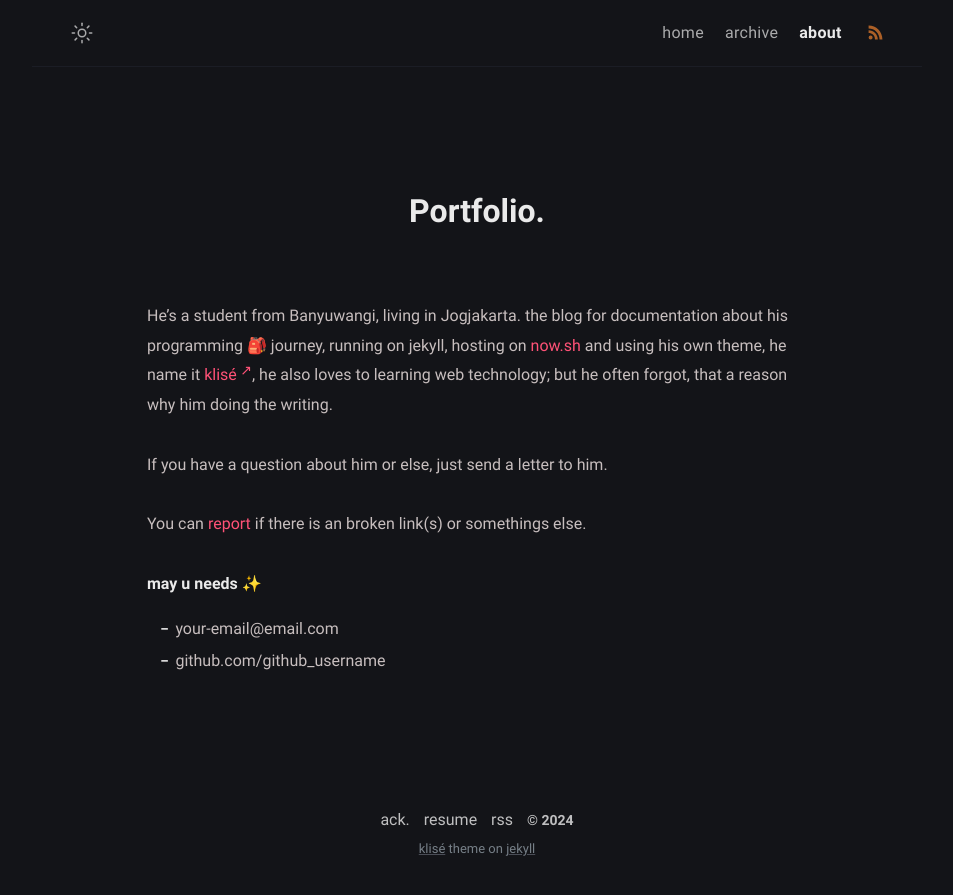
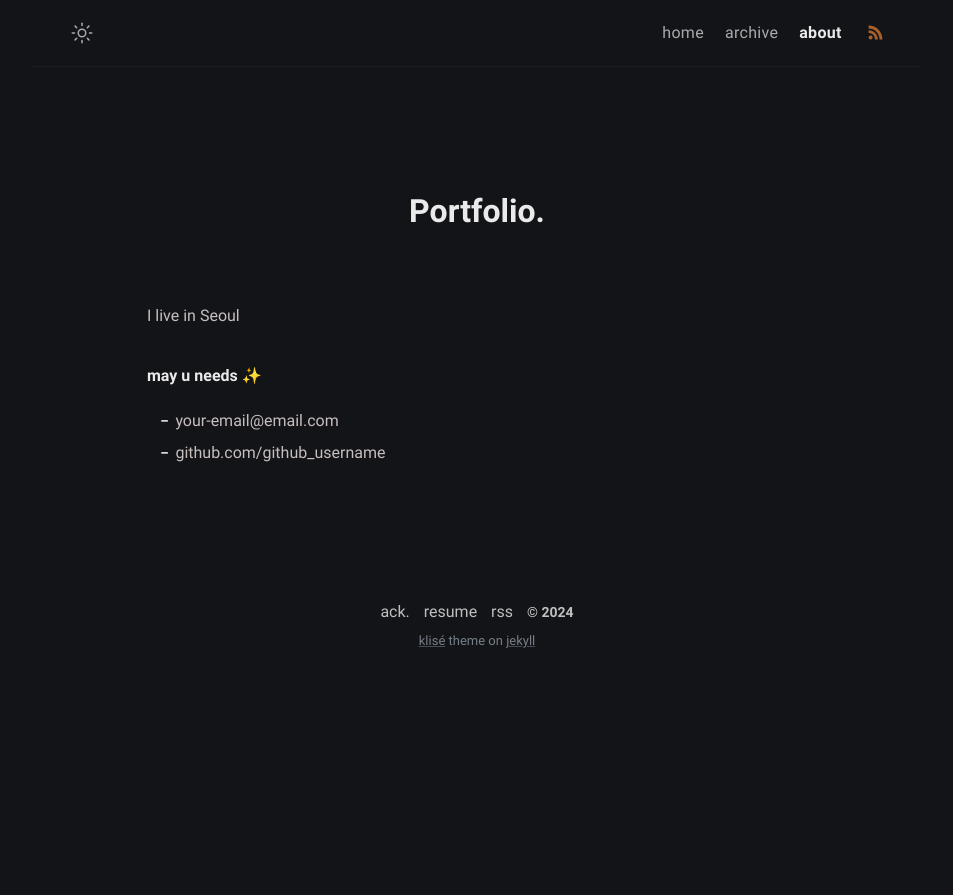
Before and after one commit to ascody/ascody.github.io, a Jekyll site: the page built from about.md, in a window 1280 px wide. Shown: the top 895 px of the page, without its empty margins (163-1116 px from the left). Built offline with Jekyll 4.4.1, drawn with Linux system fonts in a browser that asks for light colours.

Commit message:
Refactor about.md: Simplify content and remove outdated information

```diff
--- a/about.md
+++ b/about.md
@@ -2,15 +2,11 @@
 title: Portfolio
 permalink: /about/
 layout: page
-excerpt: Hello peeps, I'm student of computer science from Banyuwangi, living in Jogjakarta. This blog for documentation about my programming journey, running on jekyll, hosting on netlify and using my own simple theme.
+excerpt: a
 comments: false
 ---
 
-He's a student from Banyuwangi, living in Jogjakarta. the blog for documentation about his programming 🎒 journey, running on jekyll, hosting on [now.sh](http://now.sh) and using his own theme, he name it <a href="https://github.com/piharpi/jekyll-klise" target="_blank" rel="noopener">klisé</a>, he also loves to learning web technology; but he often forgot, that a reason why him doing the writing.
-
-If you have a question about him or else, just send a letter to him.
-
-You can [report](http://github.com/piharpi/jekyll-klise/issues/new) if there is an broken link(s) or somethings else.
+I live in Seoul
 
 **may u needs ✨**
 
```
